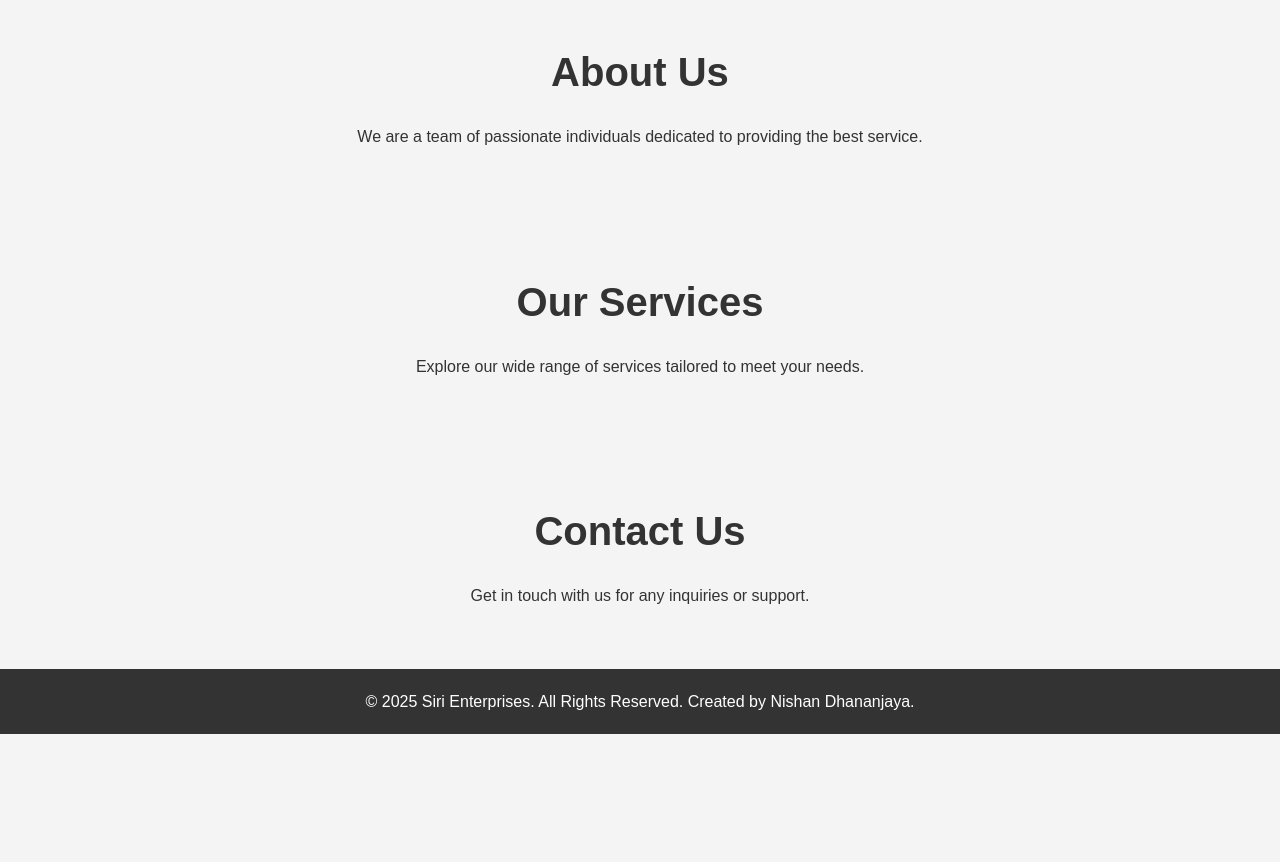
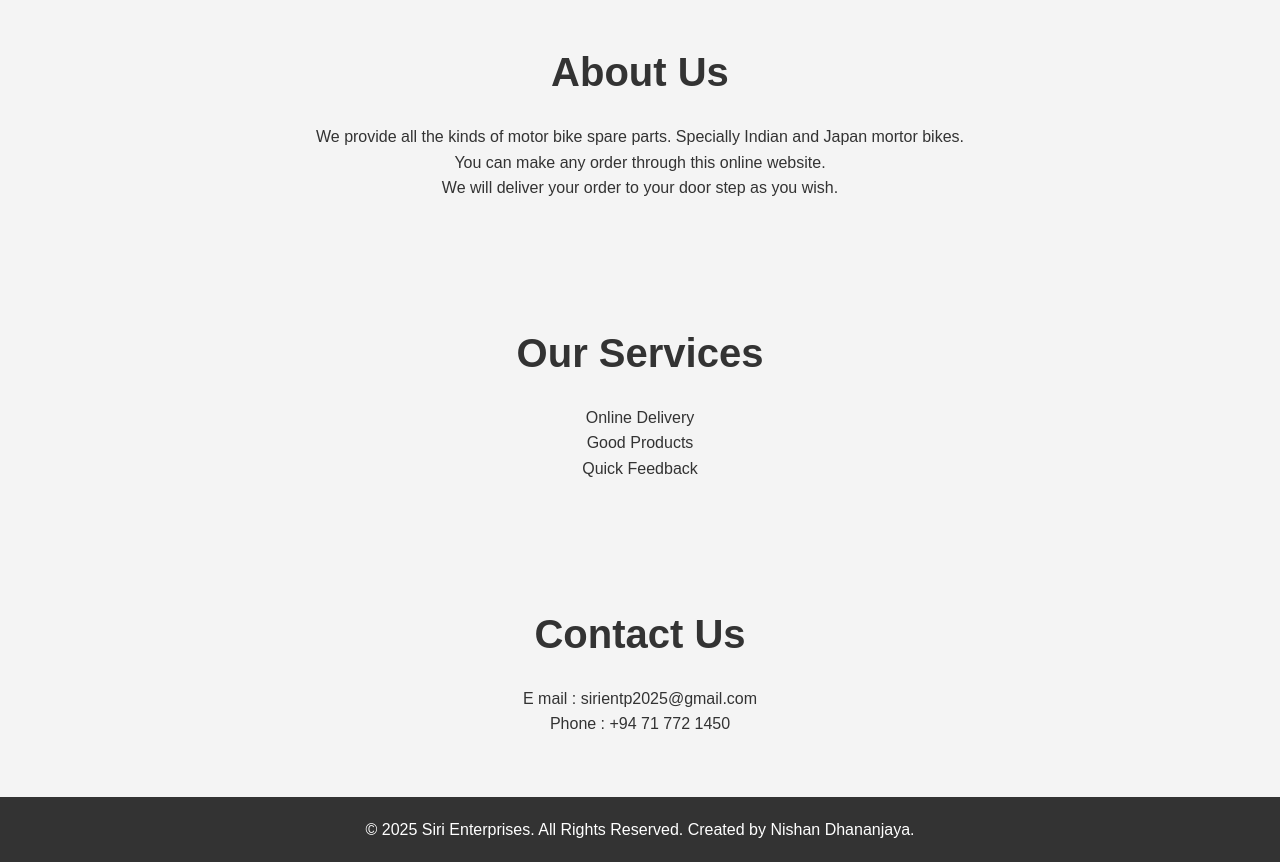
Before and after one commit to NishanDM/siri-enterprises, a plain HTML site: page index.html in a window 1280 px wide. Shown: the part 820-1682 px from the top of the page. Before the commit the page ends 1554 px from the top, so only its background shows below. Drawn offline with Linux system fonts and the light colour scheme.

Commit message:
Update index.html

```diff
--- a/index.html
+++ b/index.html
@@ -170,20 +170,26 @@
   <!-- About Section -->
   <section id="about" class="section">
     <h2>About Us</h2>
-    <p>We are a team of passionate individuals dedicated to providing the best service.</p>
+    <p>We provide all the kinds of motor bike spare parts. Specially Indian and Japan mortor bikes.</p>
+    <p>You can make any order through this online website.</p>
+    <p>We will deliver your order to your door step as you wish.</p>
   </section>
 
   <!-- Services Section -->
   <section id="services" class="section">
     <h2>Our Services</h2>
-    <p>Explore our wide range of services tailored to meet your needs.</p>
+    <p>Online Delivery</p>
+    <p>Good Products</p>
+    <p>Quick Feedback</p>
   </section>
 
   <!-- Contact Section -->
   <section id="contact" class="section">
     <h2>Contact Us</h2>
-    <p>Get in touch with us for any inquiries or support.</p>
+    <p>E mail : sirientp2025@gmail.com</p>
+    <p>Phone : +94 71 772 1450</p>
   </section>
+
 
   <!-- Footer -->
   <footer>
```
